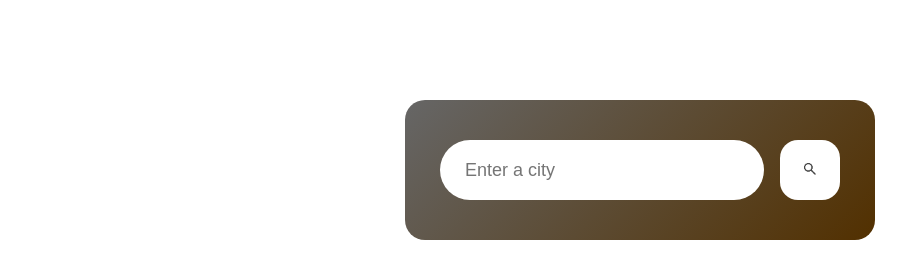
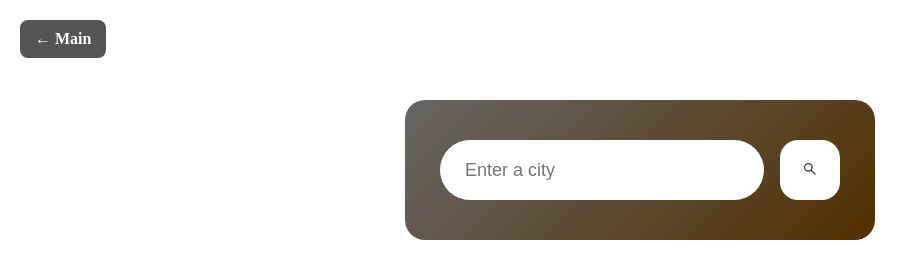
Before and after one commit to MaySamah/Presentation, a plain HTML site: page Weather/index.html in a window 1280 px wide. Shown: the whole page, without its empty margins (0-918 px from the left). Drawn offline with Linux system fonts and the light colour scheme.

```diff
--- a/Weather/index.html
+++ b/Weather/index.html
@@ -7,6 +7,7 @@
     <title>Weather Dashboard</title>
 </head>
 <body>
+    <a href="../List/index.html" class="back-button">← Main</a>
     <div class="card">
         <div class="search">
             <input type="text" id="cityInput" autocomplete="off" placeholder="Enter a city" spellcheck="false">
--- a/Weather/style.css
+++ b/Weather/style.css
@@ -116,3 +116,23 @@
         margin-top: 10px;
         display: none;
     }
+
+.back-button
+    {
+        position: absolute;
+        top: 20px;
+        left: 20px;
+        background-color: #555;
+        color: white;
+        padding: 10px 15px;
+        border-radius: 8px;
+        text-decoration: none;
+        font-weight: bold;
+        transition: background 0.3s ease;
+        z-index: 1000;
+    }
+
+.back-button:hover
+    {
+        background-color: #333;
+    }
```
Also changed, not shown: index.html (+4 -4 lines).
